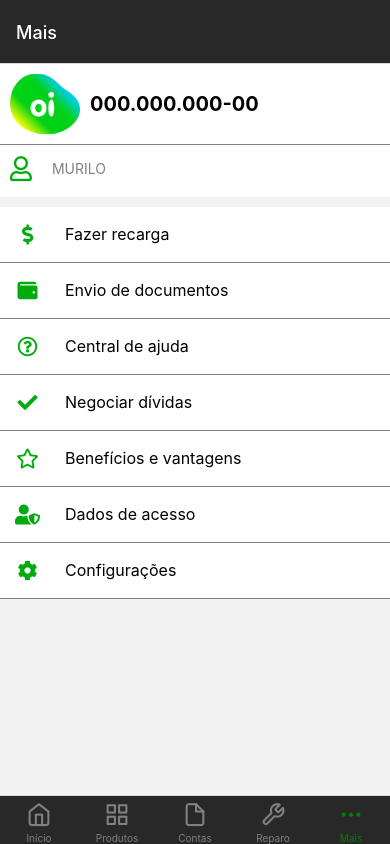
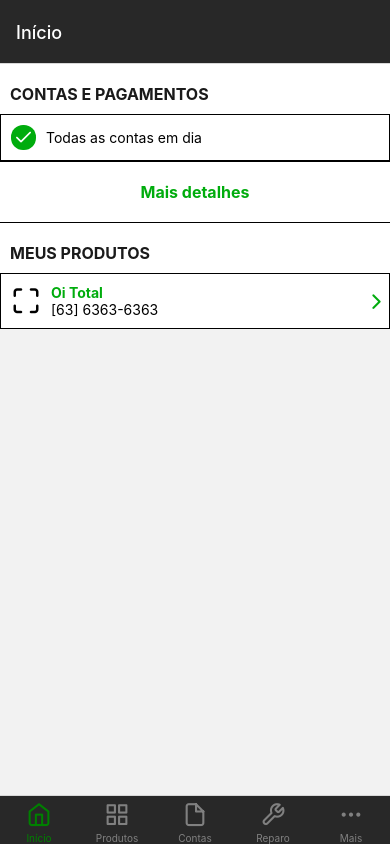
Before and after one commit to murilo-alvesmelo/clone-app-minhaoi, a React Native app: screen / in a window 390 px wide. Built offline with nearby package versions, Linux system fonts and the light colour scheme.

Commit message:
Finalizando Stack Navigation App Oi

```diff
--- a/src/Navigation.js
+++ b/src/Navigation.js
@@ -19,7 +19,6 @@
         return (
             <NavigationContainer>
                 <Tab.Navigator
-                    initialRouteName='Mais'
                     screenOptions={({ route })=>({
                         headerStyle:{
                             backgroundColor: '#282828',
```
Also changed, not shown: src/assets/oi.png.
